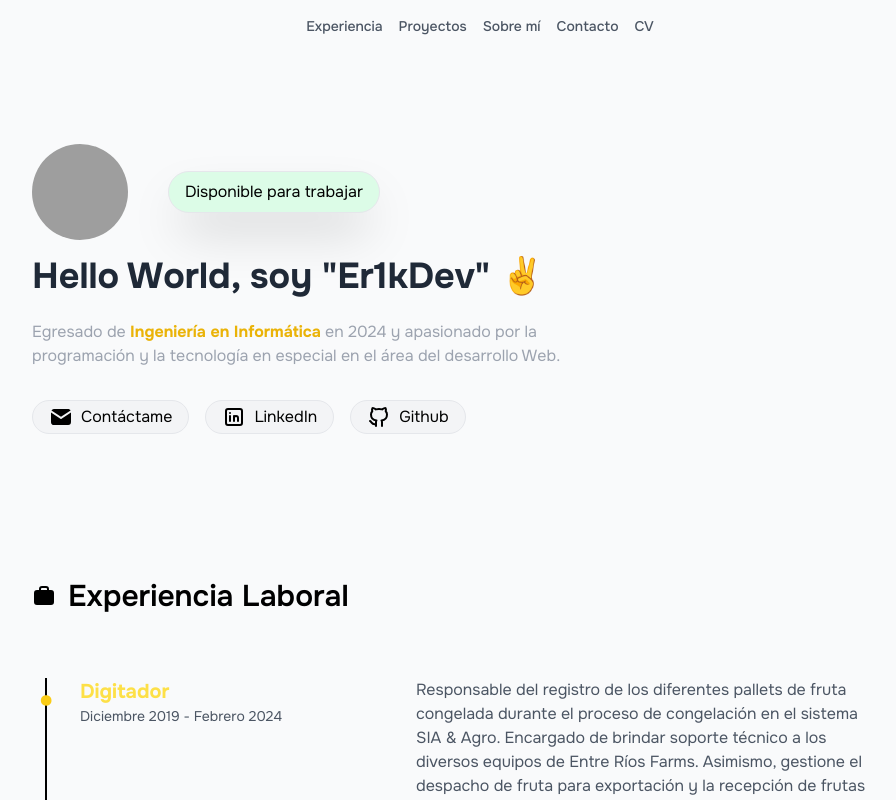
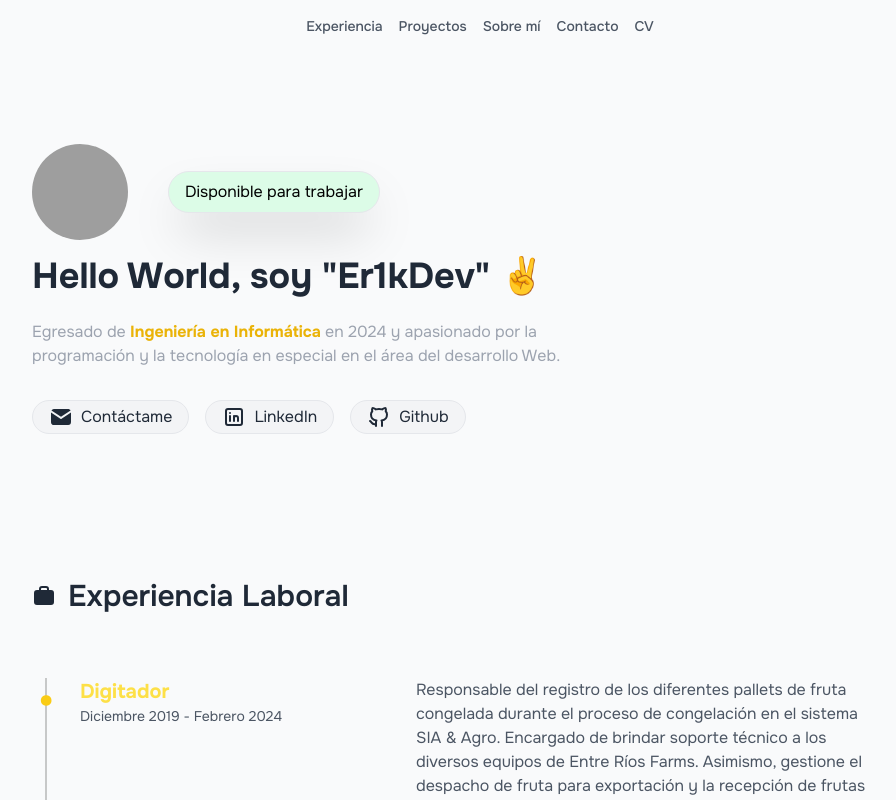
Before and after one commit to Er1kDev/portafolio, a React (Vite) app: page / in a window 1280 px wide. Shown: the top 800 px of the page, without its empty margins (160-1056 px from the left). Built offline with nearby package versions, Linux system fonts and the light colour scheme; grey boxes are pictures that could not be loaded.

Commit message:
correciones menores css

```diff
--- a/src/components/Experiencia.jsx
+++ b/src/components/Experiencia.jsx
@@ -3,14 +3,14 @@ export default function Experiencia() {
     return (
         <section id="experiencia" className='section undefined scroll-m-20 w-full mx-auto container lg:max-w-4xl md:max-w-2xl'>
 
-            <h2 className="flex items-center mb-6 text-3xl font-semibold gap-x-3 dark:text-white">
+            <h2 className="flex items-center mb-6 text-3xl font-semibold gap-x-3 text-gray-800 dark:text-white">
                 <svg xmlns="http://www.w3.org/2000/svg" width="24" height="24" viewBox="0 0 24 24" fill="currentColor" class="icon icon-tabler icons-tabler-filled icon-tabler-briefcase-2"><path stroke="none" d="M0 0h24v24H0z" fill="none" /><path d="M14 2a3 3 0 0 1 3 3v1h2a3 3 0 0 1 3 3v9a3 3 0 0 1 -3 3h-14a3 3 0 0 1 -3 -3v-9a3 3 0 0 1 3 -3h2v-1a3 3 0 0 1 3 -3zm0 2h-4a1 1 0 0 0 -1 1v1h6v-1a1 1 0 0 0 -1 -1" /></svg>
                 Experiencia Laboral
             </h2>
 
             <ol className="relative mt-16 text-white">
                 <li>
-                    <div className="relative mx-12 pb-12 grid before:absolute before:left-[-35px] before:block before:h-full before:border-l-2 before:border-black dark:before:border-white before:content-[''] md:grid-cols-5 md:gap-10 md:space-x-4]">
+                    <div className="relative mx-12 pb-12 grid before:absolute before:left-[-35px] before:block before:h-full before:border-l-2 before:border-black/20 dark:before:border-white before:content-[''] md:grid-cols-5 md:gap-10 md:space-x-4]">
                         <div className="relative pb-12 md:col-span-2">
                             <div className="sticky top-0">
                                 <span className="text-yellow-400 -left-[42px] absolute rounded-full text-5xl">•</span>
@@ -30,7 +30,7 @@ export default function Experiencia() {
                     </div>
                 </li>
                 <li>
-                    <div className="relative mx-12 pb-12 grid before:absolute before:left-[-35px] before:block before:h-full before:border-l-2 before:border-black dark:before:border-white before:content-[''] md:grid-cols-5 md:gap-10 md:space-x-4]">
+                    <div className="relative mx-12 pb-12 grid before:absolute before:left-[-35px] before:block before:h-full before:border-l-2 before:border-black/20 dark:before:border-white before:content-[''] md:grid-cols-5 md:gap-10 md:space-x-4]">
                         <div className="relative pb-12 md:col-span-2">
                             <div className="sticky top-0">
                                 <span className="text-yellow-400 -left-[42px] absolute rounded-full text-5xl">•</span>
--- a/src/components/Header.jsx
+++ b/src/components/Header.jsx
@@ -28,15 +28,15 @@ export default function Header() {
                 </p>
 
                 <nav className='flex flex-wrap gap-4 mt-8'>
-                    <a className='inline-flex gap-2 item-center justify-center transition bg-gray-100 hover:bg-gray-900 hover:text-white dark:bg-transparent dark:text-white dark:hover:text-black dark:hover:bg-white border rounded-full px-4 py-1' href="mailto:erick_caceres@outlook.cl">
+                    <a className='inline-flex gap-2 item-center justify-center transition bg-gray-100 text-gray-800 hover:bg-gray-900 hover:text-white dark:bg-transparent dark:text-white dark:hover:text-black dark:hover:bg-white border rounded-full px-4 py-1' href="mailto:erick_caceres@outlook.cl">
                         <svg xmlns="http://www.w3.org/2000/svg" width="24" height="24" viewBox="0 0 24 24" fill="currentColor" class="icon icon-tabler icons-tabler-filled icon-tabler-mail"><path stroke="none" d="M0 0h24v24H0z" fill="none" /><path d="M22 7.535v9.465a3 3 0 0 1 -2.824 2.995l-.176 .005h-14a3 3 0 0 1 -2.995 -2.824l-.005 -.176v-9.465l9.445 6.297l.116 .066a1 1 0 0 0 .878 0l.116 -.066l9.445 -6.297z" /><path d="M19 4c1.08 0 2.027 .57 2.555 1.427l-9.555 6.37l-9.555 -6.37a2.999 2.999 0 0 1 2.354 -1.42l.201 -.007h14z" /></svg>
                         Contáctame
                     </a>
-                    <a className='inline-flex gap-2 item-center justify-center transition bg-gray-100 hover:bg-gray-900 hover:text-white dark:bg-transparent dark:text-white dark:hover:text-black dark:hover:bg-white border rounded-full px-4 py-1' href={linkedin.url} target='_blank'>
+                    <a className='inline-flex gap-2 item-center justify-center transition bg-gray-100 text-gray-800 hover:bg-gray-900 hover:text-white dark:bg-transparent dark:text-white dark:hover:text-black dark:hover:bg-white border rounded-full px-4 py-1' href={linkedin.url} target='_blank'>
                         <svg xmlns="http://www.w3.org/2000/svg" width="24" height="24" viewBox="0 0 24 24" fill="none" stroke="currentColor" stroke-width="2" stroke-linecap="round" stroke-linejoin="round" class="icon icon-tabler icons-tabler-outline icon-tabler-brand-linkedin"><path stroke="none" d="M0 0h24v24H0z" fill="none" /><path d="M4 4m0 2a2 2 0 0 1 2 -2h12a2 2 0 0 1 2 2v12a2 2 0 0 1 -2 2h-12a2 2 0 0 1 -2 -2z" /><path d="M8 11l0 5" /><path d="M8 8l0 .01" /><path d="M12 16l0 -5" /><path d="M16 16v-3a2 2 0 0 0 -4 0" /></svg>
                         LinkedIn
                     </a>
-                    <a className='inline-flex gap-2 item-center justify-center transition bg-gray-100 hover:bg-gray-900 hover:text-white dark:bg-transparent dark:text-white dark:hover:text-black dark:hover:bg-white border rounded-full px-4 py-1' href={github.url} target='_blank'>
+                    <a className='inline-flex gap-2 item-center justify-center transition bg-gray-100 text-gray-800 hover:bg-gray-900 hover:text-white dark:bg-transparent dark:text-white dark:hover:text-black dark:hover:bg-white border rounded-full px-4 py-1' href={github.url} target='_blank'>
                         <svg xmlns="http://www.w3.org/2000/svg" width="24" height="24" viewBox="0 0 24 24" fill="none" stroke="currentColor" stroke-width="2" stroke-linecap="round" stroke-linejoin="round" class="icon icon-tabler icons-tabler-outline icon-tabler-brand-github"><path stroke="none" d="M0 0h24v24H0z" fill="none" /><path d="M9 19c-4.3 1.4 -4.3 -2.5 -6 -3m12 5v-3.5c0 -1 .1 -1.4 -.5 -2c2.8 -.3 5.5 -1.4 5.5 -6a4.6 4.6 0 0 0 -1.3 -3.2a4.2 4.2 0 0 0 -.1 -3.2s-1.1 -.3 -3.5 1.3a12.3 12.3 0 0 0 -6.2 0c-2.4 -1.6 -3.5 -1.3 -3.5 -1.3a4.2 4.2 0 0 0 -.1 3.2a4.6 4.6 0 0 0 -1.3 3.2c0 4.6 2.7 5.7 5.5 6c-.6 .6 -.6 1.2 -.5 2v3.5" /></svg>
                         Github
                     </a>
--- a/src/components/NavBar.jsx
+++ b/src/components/NavBar.jsx
@@ -27,7 +27,7 @@ export default function NavBar() {
 
     return (
         <header className='fixed top-0 flex items-center justify-center w-full mx-auto mt-2'>
-            <nav className={`rounded-full flex px-3 text-sm justify-center items-center dark:text-white text-gray-600 font-medium transition-colors ${scroll ? 'bg-white shadow-2xl dark:bg-gray-800 shadow-2xl' : ''} `}>
+            <nav className={`rounded-full flex px-3 text-sm justify-center items-center dark:text-white text-gray-600 font-medium transition-colors ${scroll ? 'bg-white shadow-2xl dark:bg-gray-800 dark:shadow-2xl' : ''} `}>
                 <a className='relative block px-2 py-2 transition hover:text-blue-700 ' href="#experiencia">Experiencia</a>
                 <a className='relative block px-2 py-2 transition hover:text-blue-700 ' href="#proyectos">Proyectos</a>
                 <a className='relative block px-2 py-2 transition hover:text-blue-700 ' href="#sobre-mi">Sobre mí</a>
```
